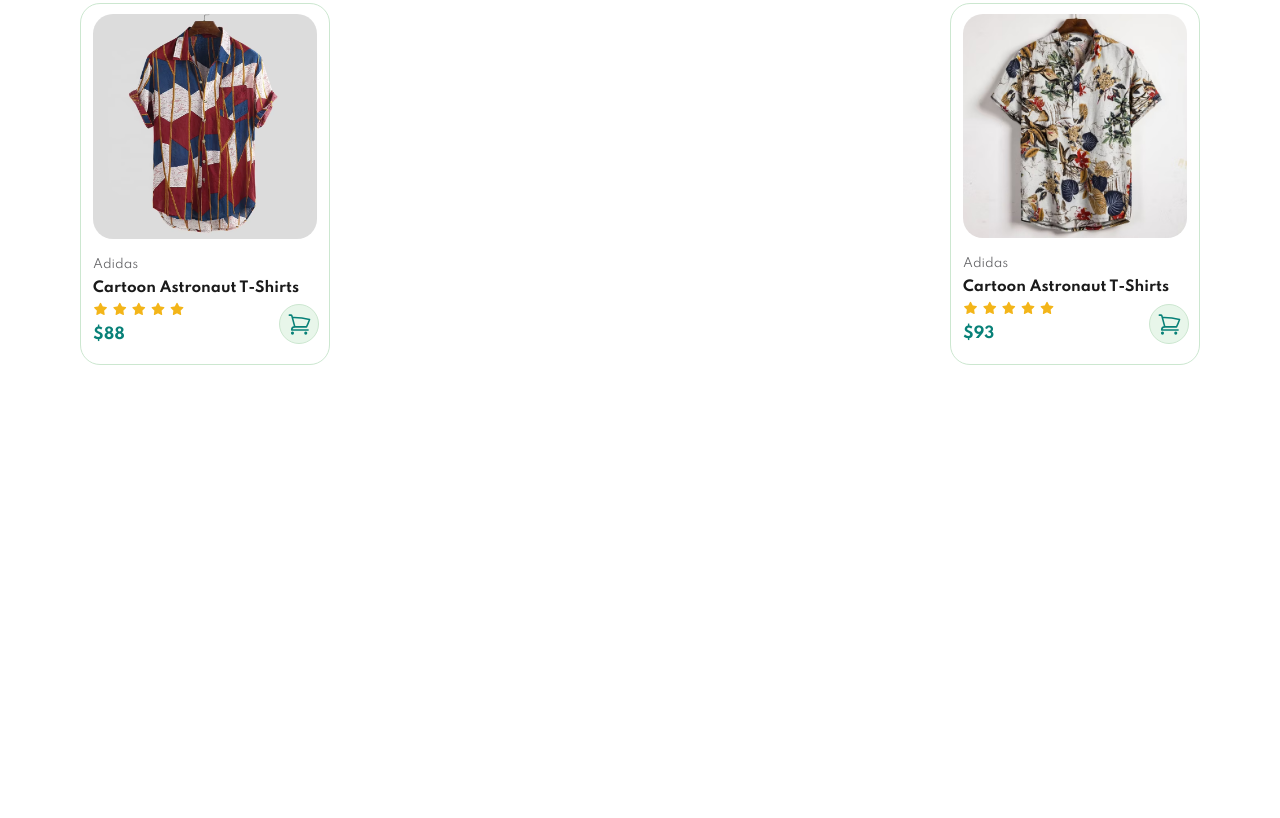
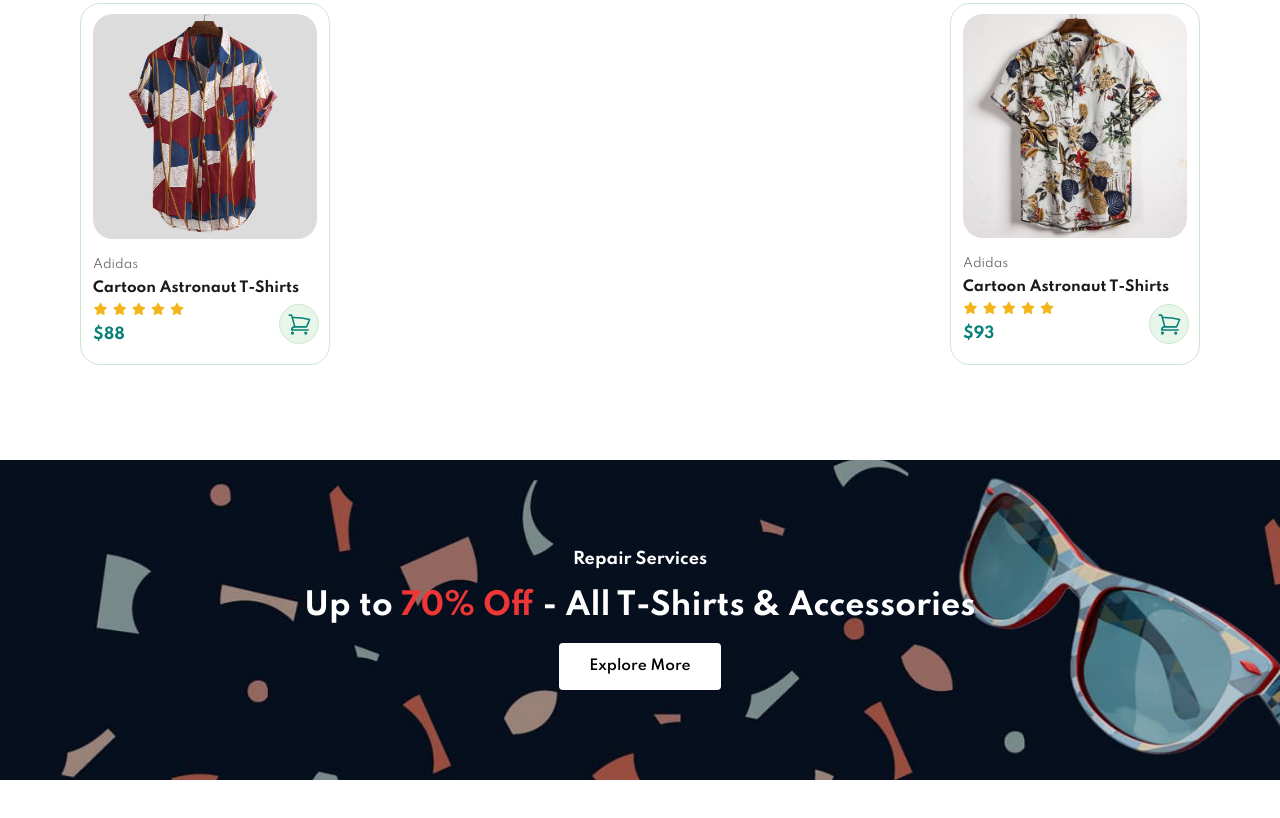
Before and after one commit to ArafatCMT/Outfito, a plain HTML site: page index.html in a window 1280 px wide. Shown: the part 2069-2887 px from the top of the page. Before the commit the page ends 2489 px from the top, so only its background shows below. Drawn offline with Linux system fonts and the light colour scheme.

Commit message:
create banner section

```diff
--- a/index.html
+++ b/index.html
@@ -336,6 +336,13 @@
         </div>
     </section>
 
+    <!-- Banner Section  -->
+    <section id="banner" class="section-m1">
+        <h4>Repair Services</h4>
+        <h2>Up to <span>70% Off</span> - All T-Shirts & Accessories</h2>
+        <button class="normal">Explore More</button>
+    </section>
+
     <!-- Link with script file  -->
     <script src="script.js"></script>
 </body>
--- a/style.css
+++ b/style.css
@@ -44,10 +44,23 @@ p {
     margin: 40px 0;
 }
 
+button.normal{
+    font-size: 14px;
+    font-weight: 600;
+    padding: 15px 30px;
+    color: #000;
+    background-color: #fff;
+    border-radius: 4px;
+    outline: none;
+    border: none;
+    cursor: pointer;
+    transition: 0.2s ease;
+}
+
 body {
     width: 100%;
 }
-
+/* CSS for home page  */
 /* Header Section Styling  */
 #header {
     display: flex;
@@ -268,3 +281,33 @@ svg {
     height: 25px;
     color: #088178;
 }
+
+/* Banner Section Styling  */
+#banner{
+    display: flex;
+    flex-direction: column;
+    justify-content: center;
+    align-items: center;
+    background: url(images/banner/b2.jpg);
+    width: 100%;
+    height: 40vh;
+    background-size: cover;
+    background-position: center;
+    background-repeat: no-repeat;
+}
+#banner h4{
+    color: #fff;
+    font-size: 16px;
+}
+#banner h2{
+    color: #fff;
+    font-size: 30px;
+    padding: 10px 0;
+}
+#banner h2 span{
+    color: #ef3636;
+}
+#banner button:hover{
+    background-color: #088178;
+    color: #fff;
+}
```
